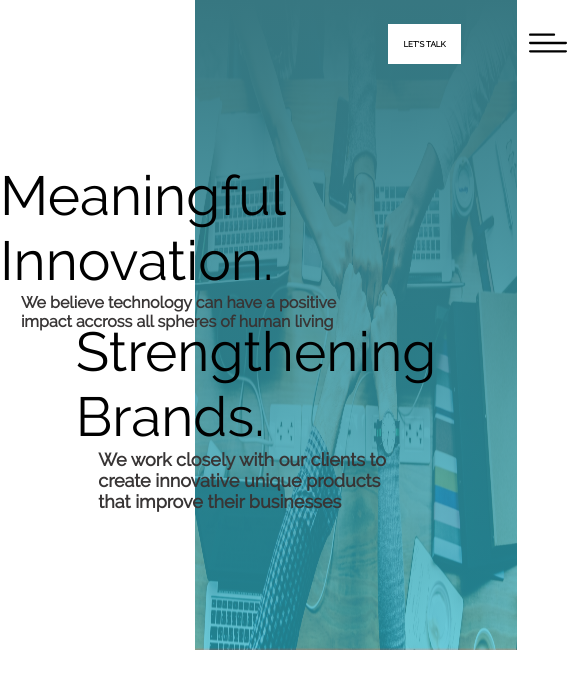
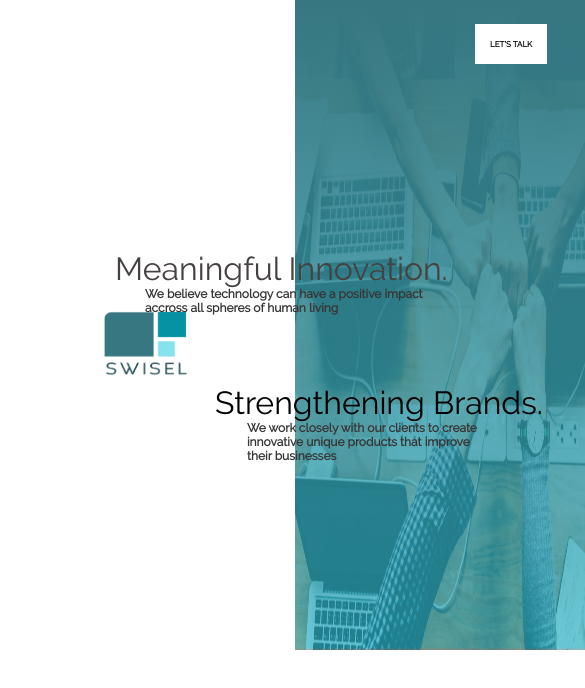
Before and after one commit to SwiselEnterprise/swisel, a plain HTML site: page index.html in a window 390 px wide. Shown: the top 688 px of the page, 585 px wide, since content can reach past the window. Drawn offline with Linux system fonts and the light colour scheme.

Commit message:
Test media queries

```diff
--- a/index.html
+++ b/index.html
@@ -21,7 +21,7 @@
             <button id="menu"><img id="menua" src="./assets/images/menu.svg" alt="menu-button"></button>
 
             <h1 id="titleB">Strengthening Brands.</h1>
-            <p id="textB">We work closely with our clients to create innovative unique products<br>
+            <p id="textB">We work closely with our clients to create innovative unique products
                that improve their businesses</p>
         </aside>
     </main>
--- a/style.css
+++ b/style.css
@@ -76,7 +76,7 @@ html{
     font-size: 8px;
     font-family: raleway;
     font-weight: 600;
-    margin-left: 60%;
+    margin-left: 45%;
 }
 #menu{
     background: transparent;
@@ -97,7 +97,7 @@ html{
     color: #000000;
     z-index: 1;
     position: relative;
-    top: 40%;
+    top: 50%;
     right: 37%;
 }
 #textB{
@@ -105,10 +105,110 @@ html{
     font-style: normal;
     font-weight: 600;
     line-height: normal;
-    font-size: 18px;
+    font-size: 16px;
     color: #383535;
     z-index: 1;
     position: relative;
-    top: 40%;
+    top: 50%;
     right: 30%;
 }
+
+@media only screen and (max-width: 500px){
+    .container{
+        display: grid;
+        grid-template-columns: auto;
+        justify-content: center;
+        grid-template-rows: auto auto auto;
+    }
+    .containerA{
+        grid-column: 1;
+        grid-row: 1;
+        display: inline-grid;
+        grid-template-columns: auto 400px;
+        justify-content: center;
+        height: 650px;
+    }
+    .itemA{
+        grid-column: 1;
+        background: #fff;
+    }
+    #logo{
+        width: 14%;
+        height: 10%;
+        position: relative;
+        top: 45%;
+        left: 65%;
+    }
+    #titleA{
+        width: 600px;
+        font-family: raleway;
+        font-style: normal;
+        font-weight: normal;
+        line-height: normal;
+        font-size: 32px;
+        color: #464141;
+        z-index: 1;
+        position: relative;
+        top: 25%;
+        left: 70%;
+    }
+    #textA{
+        width: 300px;
+        font-family: raleway;
+        font-style: normal;
+        font-weight: 600;
+        line-height: normal;
+        font-size: 12px;
+        color: #383535;
+        z-index: 1;
+        position: relative;
+        top: 25%;
+        left: 75%;
+    }
+    #contact{
+        text-decoration: none;
+        background: #fff;
+        color: #000000;
+        padding: 15px;
+        font-size: 8px;
+        font-family: raleway;
+        font-weight: 600;
+        margin-left: 45%;
+    }
+    #menu{
+        background: transparent;
+        border: 0 solid transparent;
+        transform: rotate(-180deg);
+        position: relative;
+        width: 38px;
+        height: 59px;
+        left: 20%;
+        top: 12px;
+    }
+    #titleB{
+        /* width: 600px; */
+        font-family: raleway;
+        font-style: normal;
+        font-weight: normal;
+        line-height: normal;
+        font-size: 32px;
+        color: #000000;
+        z-index: 1;
+        position: relative;
+        top: 50%;
+        right: 20%;
+    }
+    #textB{
+        width: 250px;
+        font-family: raleway;
+        font-style: normal;
+        font-weight: 600;
+        line-height: normal;
+        font-size: 12px;
+        color: #383535;
+        z-index: 1;
+        position: relative;
+        top: 50%;
+        right: 12%;
+    }
+}
```
